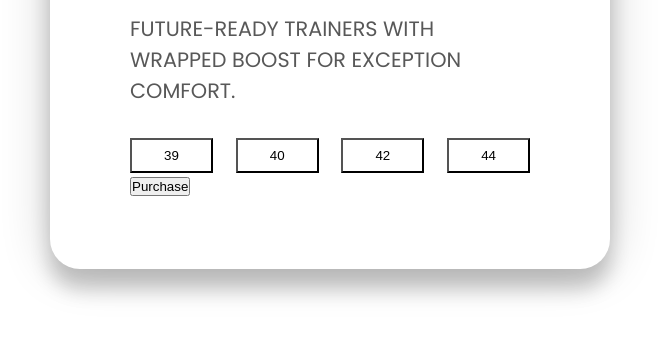
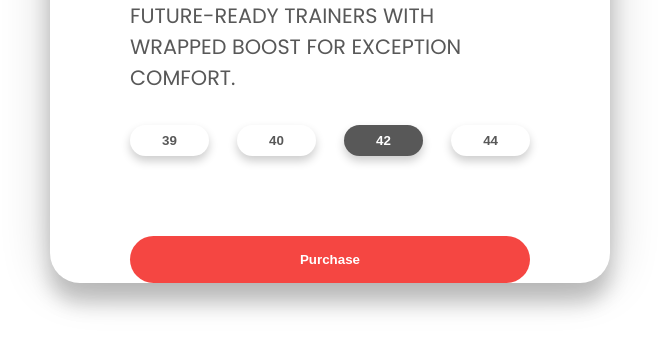
Before and after one commit to daiki130/3D-CARD-Shoes, a plain HTML site: page index.html in a window 1280 px wide. Shown: the part 451-800 px from the top of the page, without its empty margins (310-969 px from the left). Drawn offline with Linux system fonts and the light colour scheme.

Commit message:
css Update

```diff
--- a/styles.css
+++ b/styles.css
@@ -64,4 +64,27 @@ body {
 .sizes button{
   padding: 0.5rem 2rem;
   background: none;
+  border: none;
+  box-shadow: 0px 5px 10px rgba(0,0,0,0.2);
+  border-radius: 30px;
+  cursor: pointer;
+  font-weight: bold;
+  color: #585858;
 }
+button.active {
+  background-color: #585858;
+  color: white;
+}
+.purchase {
+  margin-top: 5rem;
+}
+.purchase button {
+  width: 100%;
+  padding: 1rem 0rem;
+  background: #f54642;
+  border: none;
+  color: white;
+  cursor: pointer;
+  border-radius: 30px;
+  font-weight: bolder;
+}
```
